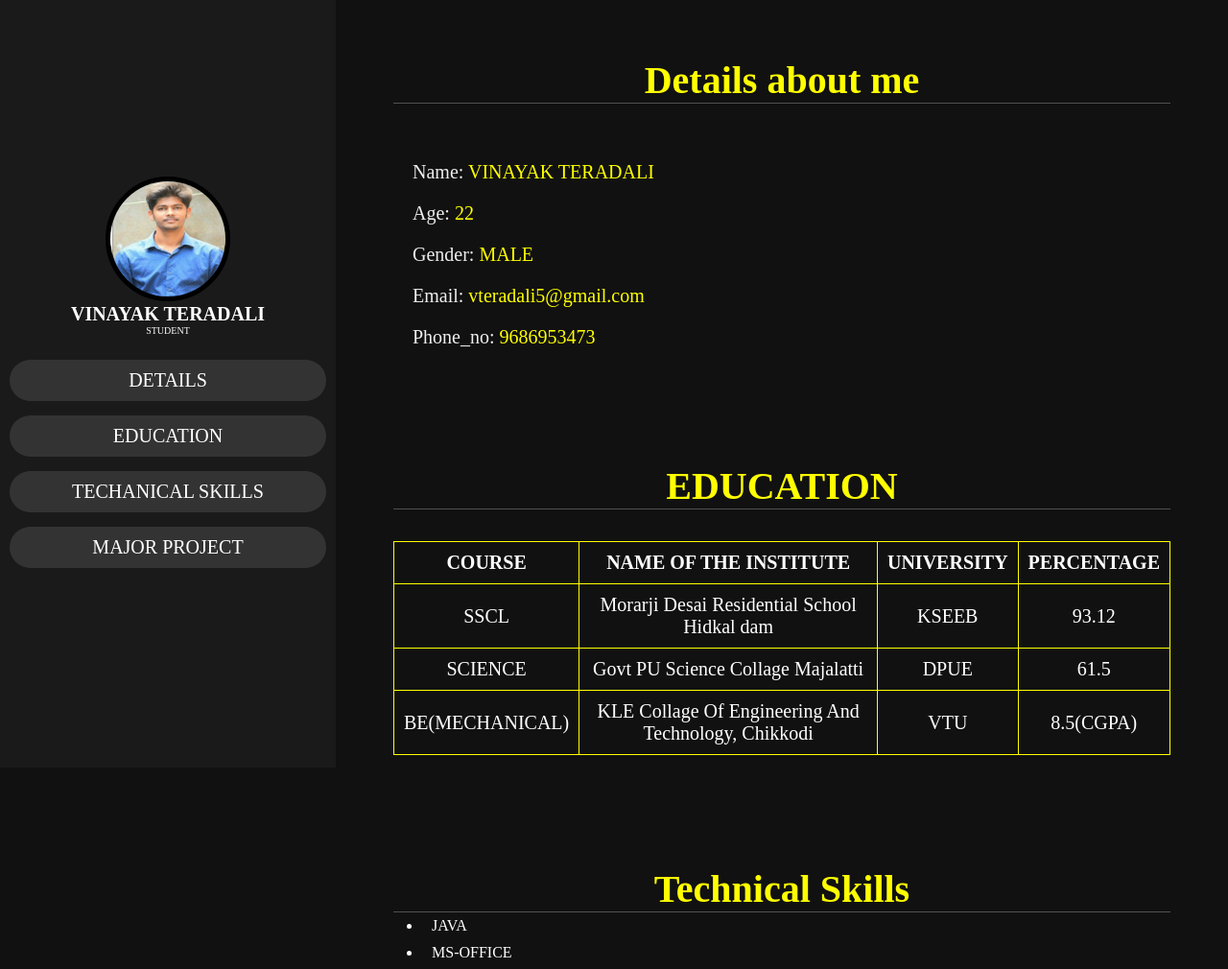
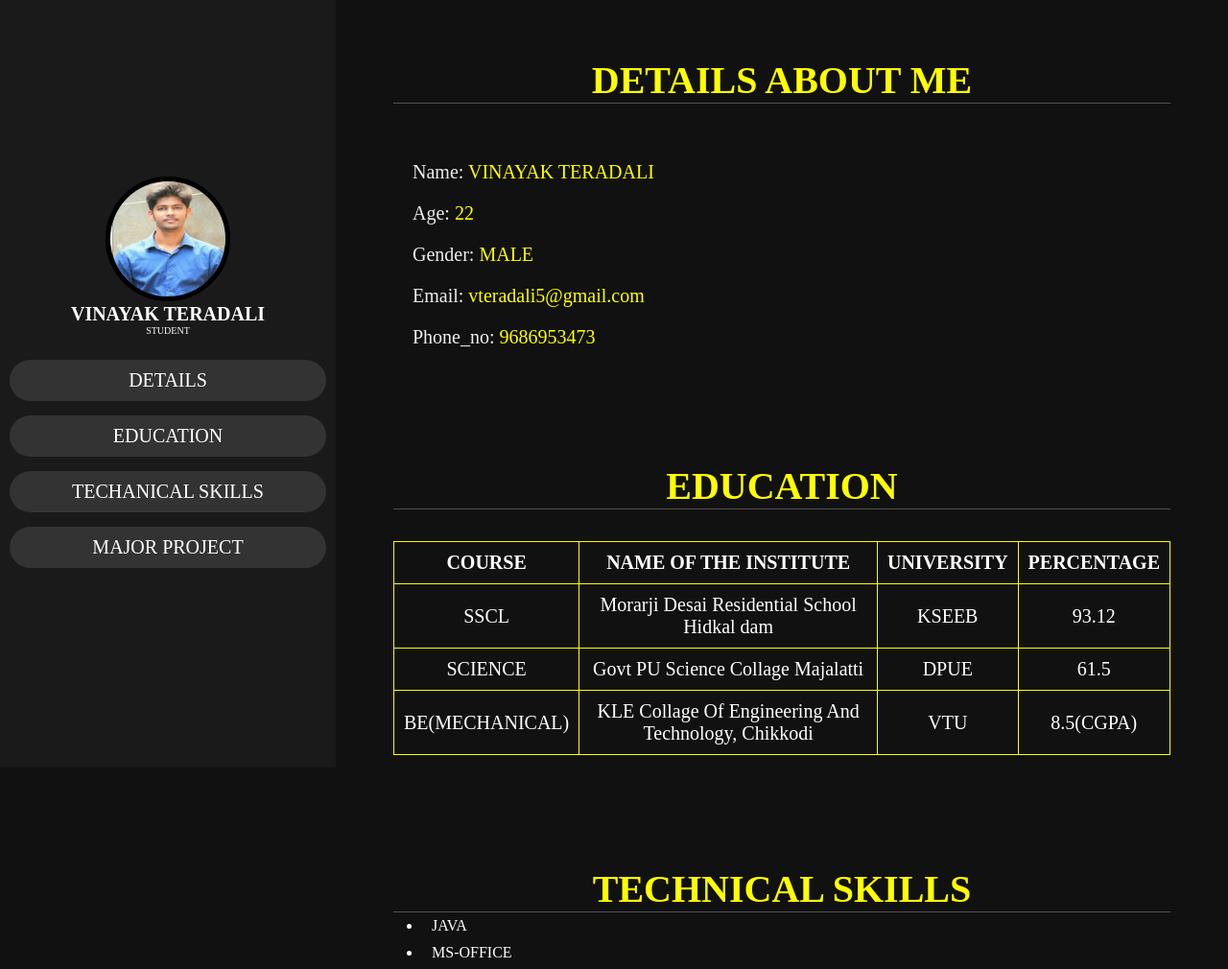
Before and after one commit to vinyyyyyyya/VinayakT.github.io, a plain HTML site: page index.html in a window 1280 px wide. Shown: the top 1010 px of the page at 96% size. Drawn offline with Linux system fonts and the light colour scheme.

Commit message:
Update index.html

```diff
--- a/index.html
+++ b/index.html
@@ -24,7 +24,7 @@
        </nav>
     </header>
     <section class="Details" id="Details">
-        <h1 class="heading"><span>Details about me</span></h1>
+        <h1 class="heading"><span>DETAILS ABOUT ME</span></h1>
         <div class="Row">
         <div class="det">
              <h3><span>Name: </span>VINAYAK TERADALI</h3>
@@ -66,7 +66,7 @@
 </section>
 <br><br><br><br><br><br>
 <section class="Technical Skills" id="Technical Skills">
-    <h1 class="head"><span>Technical Skills</span></h1>
+    <h1 class="head"><span>TECHNICAL SKILLS</span></h1>
     <div>
     <ul id="lis">
         <li>JAVA</li>
```
